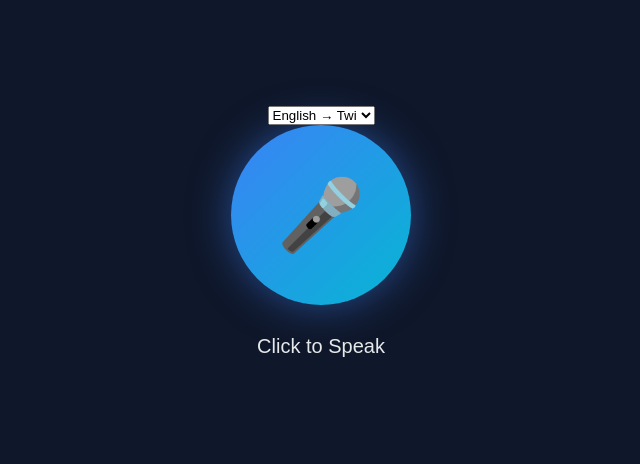
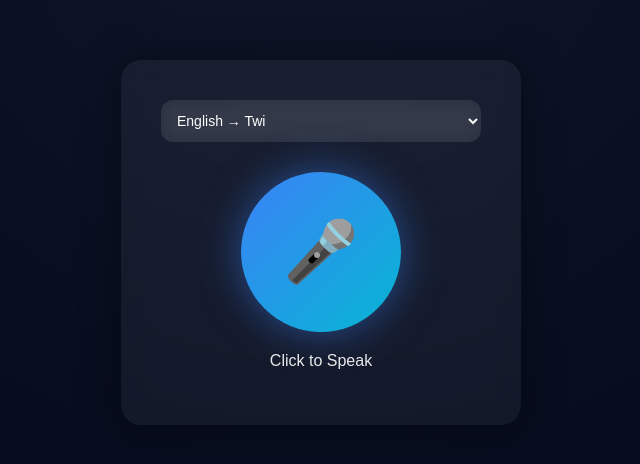
Before and after one commit to nneonx008-debug/testai, a website: page index.html in a window 1280 px wide. Shown: the part 158-622 px from the top of the page, without its empty margins (319-959 px from the left). Drawn offline with Linux system fonts and the light colour scheme.

```diff
--- a/index.html
+++ b/index.html
@@ -5,74 +5,96 @@
 <title>SAMUEL AI Voice Assistant</title>
 
 <style>
-
 body{
   margin:0;
   height:100vh;
   display:flex;
   justify-content:center;
   align-items:center;
-  background:#0f172a;
+  background: radial-gradient(circle at top, #0f172a, #020617);
   font-family:Arial;
   color:white;
 }
 
+/* MAIN CARD */
 .container{
   text-align:center;
+  background: rgba(255,255,255,0.05);
+  padding:40px;
+  border-radius:20px;
+  backdrop-filter: blur(10px);
+  box-shadow:0 0 40px rgba(0,0,0,0.4);
+  width:320px;
 }
 
+/* 🎤 ORB */
 .orb{
-  width:180px;
-  height:180px;
+  width:160px;
+  height:160px;
   border-radius:50%;
   background:linear-gradient(135deg,#3b82f6,#06b6d4);
-  margin:auto;
+  margin:20px auto;
   display:flex;
   justify-content:center;
   align-items:center;
-  font-size:70px;
+  font-size:60px;
   cursor:pointer;
   transition:0.3s;
   box-shadow:0 0 40px rgba(59,130,246,0.5);
 }
 
 .orb:hover{
-  transform:scale(1.05);
+  transform:scale(1.08);
 }
 
+/* PULSE */
 .orb.listening{
   animation:pulse 1s infinite;
 }
 
 @keyframes pulse{
-  0%{
-    transform:scale(1);
-    box-shadow:0 0 20px #3b82f6;
-  }
-
-  50%{
-    transform:scale(1.1);
-    box-shadow:0 0 60px #06b6d4;
-  }
-
-  100%{
-    transform:scale(1);
-    box-shadow:0 0 20px #3b82f6;
-  }
+  0%{transform:scale(1); box-shadow:0 0 20px #3b82f6;}
+  50%{transform:scale(1.1); box-shadow:0 0 60px #06b6d4;}
+  100%{transform:scale(1); box-shadow:0 0 20px #3b82f6;}
 }
 
+/* STATUS */
 .status{
-  margin-top:30px;
-  font-size:20px;
+  margin-top:20px;
+  font-size:16px;
   opacity:0.9;
 }
 
+/* TEXT */
 .user-text{
-  margin-top:20px;
-  font-size:18px;
+  margin-top:15px;
+  font-size:14px;
   color:#cbd5e1;
 }
 
+/* 🎯 UPGRADED DROPDOWN */
+select{
+  width:100%;
+  padding:12px;
+  border-radius:12px;
+  border:none;
+  outline:none;
+  background:rgba(255,255,255,0.08);
+  color:white;
+  font-size:14px;
+  cursor:pointer;
+  margin-bottom:10px;
+  backdrop-filter: blur(10px);
+  transition:0.3s;
+}
+
+select:hover{
+  background:rgba(255,255,255,0.15);
+}
+
+select option{
+  color:black;
+}
 </style>
 </head>
 
```
